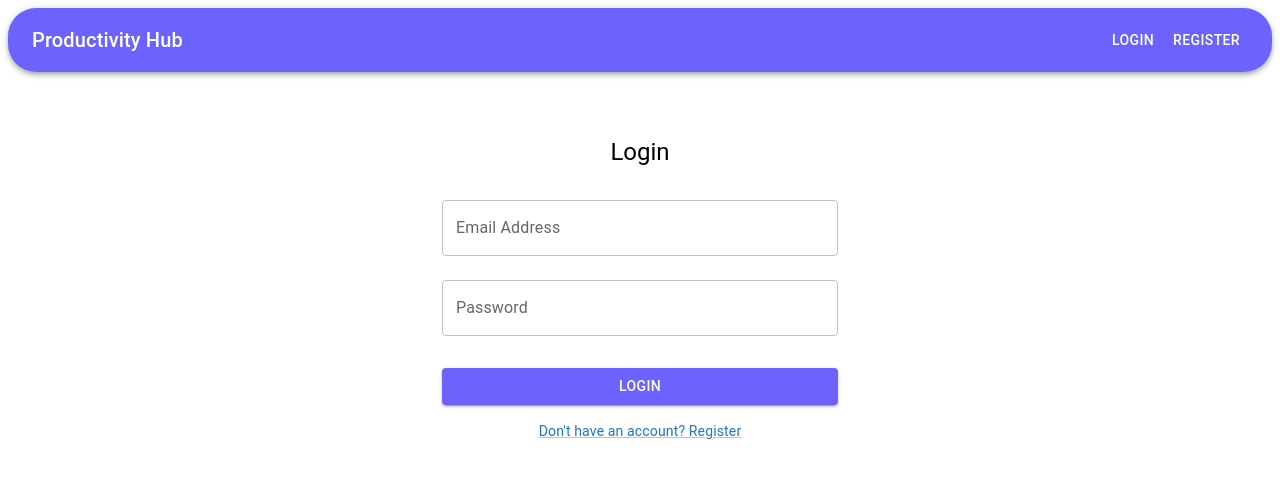
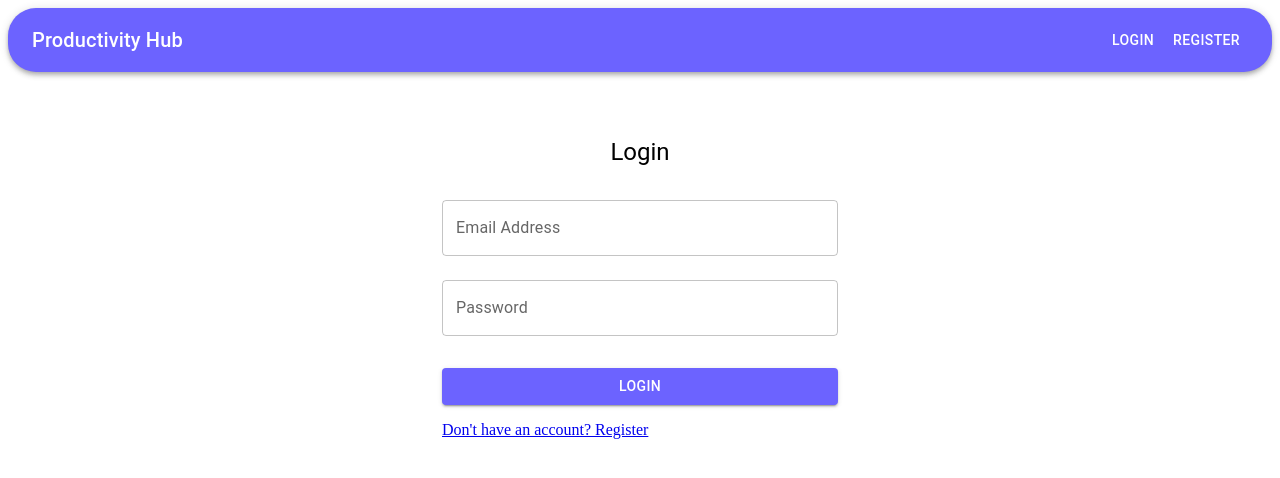
Before and after one commit to vkboi5/Productivity-App, a React (Create React App) app: page /login in a window 1280 px wide. Shown: the top 478 px of the page. Built offline with nearby package versions, Linux system fonts and the light colour scheme; the HTML template or start-up script is replaced by a standard one.

Commit message:
changes done

```diff
--- a/src/components/Login.js
+++ b/src/components/Login.js
@@ -1,7 +1,7 @@
 // src/components/LoginPage.js
 import React from 'react';
-import { Box, TextField, Button, Typography, Container, Link } from '@mui/material';
-import { useNavigate } from 'react-router-dom';
+import { Box, TextField, Button, Typography, Container } from '@mui/material';
+import { useNavigate , Link } from 'react-router-dom';
 import { Formik, Form, Field } from 'formik';
 import * as Yup from 'yup';
 
@@ -70,7 +70,7 @@ const LoginPage = () => {
                 Login
               </Button>
 
-              <Link href="/register" variant="body2" sx={{ display: 'block', textAlign: 'center' }}>
+              <Link to="/register" variant="body2" sx={{ display: 'block', textAlign: 'center' }}>
                 Don't have an account? Register
               </Link>
             </Form>
--- a/src/components/Register.js
+++ b/src/components/Register.js
@@ -1,7 +1,7 @@
 // src/components/RegisterPage.js
 import React from 'react';
-import { Box, TextField, Button, Typography, Container, Link } from '@mui/material';
-import { useNavigate } from 'react-router-dom';
+import { Box, TextField, Button, Typography, Container } from '@mui/material';
+import { useNavigate , Link } from 'react-router-dom';
 import { Formik, Form, Field } from 'formik';
 import * as Yup from 'yup';
 
@@ -81,8 +81,7 @@ const RegisterPage = () => {
               >
                 Register
               </Button>
-
-              <Link href="/login" variant="body2" sx={{ display: 'block', textAlign: 'center' }}>
+              <Link to="/login" variant="body2" sx={{ display: 'block', textAlign: 'center' }}>
                 Already have an account? Login
               </Link>
             </Form>
```
Also changed, not shown: src/BrowserExtensions/MeaningFinder.js (added), src/BrowserExtensions/TempEmail.js (added), src/BrowserExtensions/Youtube_Summary.js (added), src/BrowserExtensions/Youtube_timeStamps.js (added).
